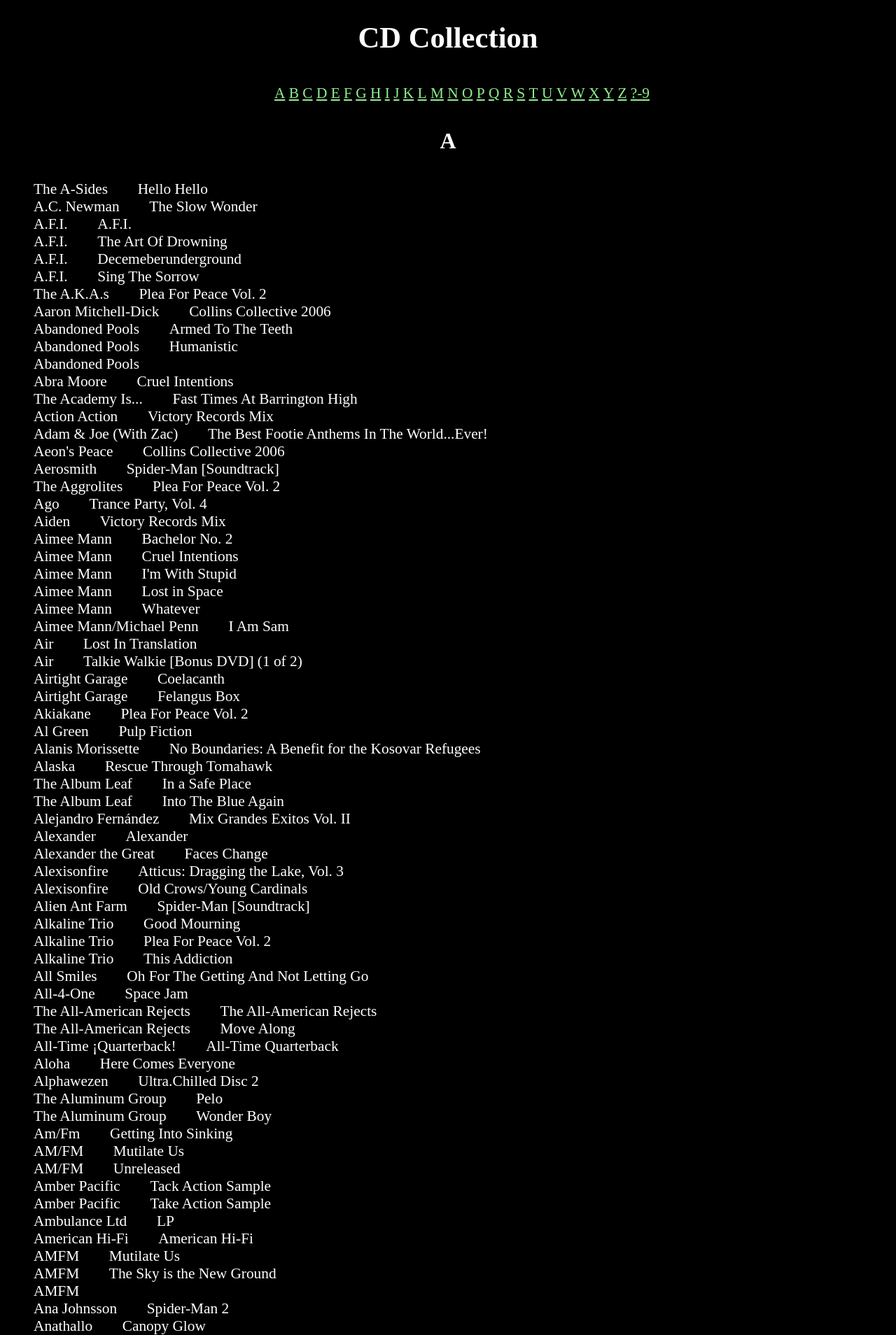
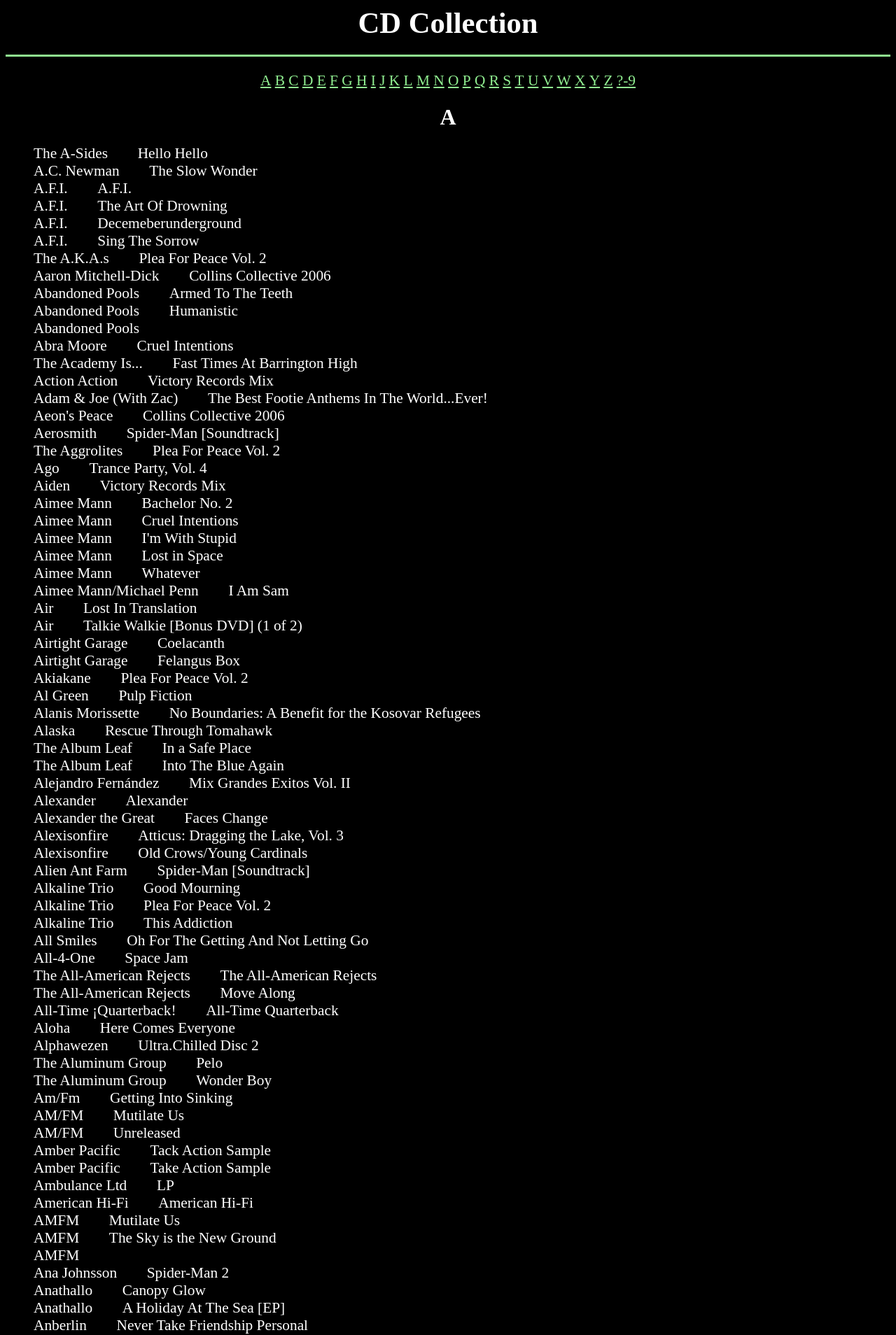
Before and after one commit to brgibson/www, a PHP site: page /musiclibrary/musiclibrary.html in a window 1280 px wide. Shown: the top 1908 px of the page at 70% size. Run offline with PHP 8.4, Linux system fonts and the light colour scheme.

Commit message:
css changes - personal info updates - music library changse

```diff
--- a/base.css
+++ b/base.css
@@ -107,6 +107,24 @@
 	text-align: center;
 	margin-top: 2em;
 }
+.about ul {
+	padding-left: 0;
+}
+.about li {
+	display: inline-block;
+	padding: 0 .5em;
+}
+.about ul {
+	text-align: center;
+}
+.about a {
+	display: inline-block;
+	padding: 1em;
+	color: white;
+	border: solid lightgreen;
+	border-radius: .6em;
+	text-decoration: none;
+}
 
 /* experiments section */
 .experiments {
@@ -200,30 +218,44 @@
 }
 
 /* music library and shows pages */
-.music-library .content,
-.shows .content {
-	overflow: scroll;
+.music-library .quick-links,
+.shows .quick-links {
+	text-align: center;
 }
-.music-library .content ul,
+.music-library .quick-links ol,
+.shows .quick-links ol {
+	padding: 0;
+}
+.music-library .quick-links li,
+.shows .quick-links li {
+	display: inline;
+}
+.music-library .content ol,
 .shows .content ol {
 	border-bottom: lightgreen solid;
 	padding-bottom: 2em;
 	white-space: nowrap;
+	overflow: hidden;
 }
-.music-library .content li {
+.music-library .content li,
+.shows .content li {
 	display: block;
 }
-.music-library .quick-links,
-.shows .quick-links {
+.music-library h1,
+.shows h1 {
+	padding-top: 0;
+	border-bottom: solid lightgreen;
+}
+.music-library .title-container {
 	text-align: center;
 }
-.music-library .quick-links li {
+.music-library h2 {
 	display: inline;
 }
-.music-library h2 {
-	text-align: center;
+.music-library .content a {
+	float: right;
 }
-.music-library r { /* tag for artist */
+.music-library r { /* html tag represeting artist */
 	padding-right: 2em;
 }
 
--- a/games.html
+++ b/games.html
@@ -8,7 +8,7 @@
 </head>
 
 <body class="games">
-	<div class="row main">
+	<div class="row">
 		<div class="c3 beaker right"></div>
 
 		<div class="c6">
@@ -37,7 +37,7 @@
 			</div>
 		</div>
 
-		<div class="c3 beaker right"></div>
+		<div class="c3 beaker left"></div>
 	</div>
 </body>
 </html>
--- a/musiclibrary/musiclibrary.html
+++ b/musiclibrary/musiclibrary.html
@@ -7,9 +7,7 @@
 </head>
 
 <body class="music-library">
-
 <h1>CD Collection</h1>
-
 <div class="quick-links">
 	<ol>
 		<li><a href="#A">A</a></li>
@@ -41,10 +39,14 @@
 		<li><a href="#?-9">?-9</a></li>
 	</ol>
 </div>
+
 <div class="content">
 
+<div class="title-container">
 	<h2 id="A">A</h2>
-<ul>
+</div>
+
+<ol>
 <li><r>The A-Sides</r>Hello Hello</li>
 <li><r>A.C. Newman</r>The Slow Wonder</li>
 <li><r>A.F.I.</r>A.F.I.</li>
@@ -191,12 +193,13 @@
 <li><r>Azure Ray</r>Hold On Love</li>
 <li><r>Azure Ray</r>November [EP]</li>
 <li><r>Azure Ray</r>Saddle Creek 50 [Disc 2]</li>
-</ul>
-
-
+</ol>
+
+<div class="title-container">
 	<h2 id="B">B</h2><a href="#">top</a>
-
-<ul>
+</div>
+
+<ol>
 <li><r>B-Real, Busta Rhymes, Coolio, LL Cool J & Method Man</r>Space Jam</li>
 <li><r>B. B. King (With Carole King On Piano)</r>The Best Of The Blues</li>
 <li><r>B.B. King</r>The Best Of The Blues</li>
@@ -450,10 +453,13 @@
 <li><r>Butterfly Boucher & David Bowie</r>Shrek 2</li>
 <li><r>Buzzbomb</r>Collins Collective 2006</li>
 <li><r>Byrd</r>Dowland and Byrd: Goe Nightly Cares (1 of 2)</li>
-</ul>
-
+</ol>
+
+<div class="title-container">
 	<h2 id="C">C</h2><a href="#">top</a>
-<ul>
+</div>
+
+<ol>
 <li><r>Caesars</r>Paper Tigers</li>
 <li><r>The Caesars</r>39 Minutes Of Bliss</li>
 <li><r>Cafe Tacuba</r>SiNo</li>
@@ -611,10 +617,13 @@
 <li><r>Cursive</r>The Ugly Organ</li>
 <li><r>Cypress Hill</r>Black Sunday</li>
 <li><r>Cypress Hill</r>Cypress Hill</li>
-</ul>
-
+</ol>
+
+<div class="title-container">
 	<h2 id="D">D</h2><a href="#">top</a>
-<ul>
+</div>
+
+<ol>
 <li><r>D.H.T.</r>Trance Party, Vol. 4</li>
 <li><r>D.V.D.A.</r>South Park: Bigger, Longer & Uncut</li>
 <li><r>D'Angelo</r>Space Jam</li>
@@ -779,10 +788,13 @@
 <li><r>duverneay</r>http://music.download.com</li>
 <li><r>Dwarves</r>Plea For Peace Vol. 2</li>
 <li><r>Dynamite Boy</r>Dynamite Boy</li>
-</ul>
-
+</ol>
+
+<div class="title-container">
 	<h2 id="E">E</h2><a href="#">top</a>
-<ul>
+</div>
+
+<ol>
 <li><r>Eagle Eye Cherry</r>Desireless</li>
 <li><r>Eagle-Eye Cherry</r>Desireless</li>
 <li><r>Ear Pwr</r>Ear Pwr</li>
@@ -870,10 +882,13 @@
 <li><r>Explosions In The Sky</r>Take Care, Take Care, Take Care</li>
 <li><r>Explosions In The Sky</r>Those Who Tell The Truth Shall Die, Those Who Tell the Truth Shall Live Forever</li>
 <li><r>Extra Blue Kind</r>The Tide and the Undertow</li>
-</ul>
-
+</ol>
+
+<div class="title-container">
 	<h2 id="F">F</h2><a href="#">top</a>
-<ul>
+</div>
+
+<ol>
 <li><r>The Faint</r>Danse Macabre</li>
 <li><r>The Faint</r>Danse Macabre Remixes</li>
 <li><r>The Faint</r>English Tom Mix</li>
@@ -964,10 +979,13 @@
 <li><r>The Futureheads</r>The Futureheads</li>
 <li><r>The Futureheads</r>News & Tributes</li>
 <li><r>The Futureheads</r>This Is Not The World</li>
-</ul>
-
+</ol>
+
+<div class="title-container">
 	<h2 id="G">G</h2><a href="#">top</a>
-<ul>
+</div>
+
+<ol>
 <li><r>Gabriel Fauré</r>Fauré: Requiem; Poulenc: Mass In G; Durufle: Requiem, Etc. [Disc 1]</li>
 <li><r>Gang Gang Dance</r>Eye Contact</li>
 <li><r>Garbage</r>Beautiful Garbage</li>
@@ -1072,10 +1090,13 @@
 <li><r>Guster</r>Lost and Gone Forever</li>
 <li><r>Guy Davis</r>A Nod to Bob: An Artists' Tribute to Bob Dylan on His 60th Birthday</li>
 <li><r>Gwenwed</r>Le Retour Du Bleu Métallique</li>
-</ul>
-
+</ol>
+
+<div class="title-container">
 	<h2 id="H">H</h2><a href="#">top</a>
-<ul>
+</div>
+
+<ol>
 <li><r>Hail Social</r>Hail Social</li>
 <li><r>Half-Handed Cloud</r>Cut Me Down & Count My Rings</li>
 <li><r>Hanover Saints</r>Facedown Records Sampler CD</li>
@@ -1148,10 +1169,13 @@
 <li><r>Human Highway</r>Moody Motorcycle</li>
 <li><r>Humans Bow Down</r>Let's Go Audio Calender (Bloomington March 2005)</li>
 <li><r>Hurricane No. 1</r>The Best Footie Anthems In The World...Ever!</li>
-</ul>
-
+</ol>
+
+<div class="title-container">
 	<h2 id="I">I</h2><a href="#">top</a>
-<ul>
+</div>
+
+<ol>
 <li><r>I Am Ghost</r>Tack Action Sample</li>
 <li><r>I Am Ghost</r>Take Action Sample</li>
 <li><r>I Was A Cub Scout</r>I Want You To Know That There Is Always Hope</li>
@@ -1206,10 +1230,13 @@
 <li><r>Ivy</r>For the Kids</li>
 <li><r>Ivy</r>In The Clear</li>
 <li><r>Ivy</r>Ultra Chilled, Vol. 2 (1 of 2)</li>
-</ul>
-
+</ol>
+
+<div class="title-container">
 	<h2 id="J">J</h2><a href="#">top</a>
-<ul>
+</div>
+
+<ol>
 <li><r>Jack Johnson</r>Brushfire Fairytales</li>
 <li><r>Jack Johnson</r>In Between Dreams</li>
 <li><r>Jack Johnson</r>On and On</li>
@@ -1313,10 +1340,13 @@
 <li><r>Jurassic 5</r>Feedback</li>
 <li><r>Justice</r>Cross</li>
 <li><r>Justin Timberlake</r>FutureSex / LoveSounds</li>
-</ul>
-
+</ol>
+
+<div class="title-container">
 	<h2 id="K">K</h2><a href="#">top</a>
-<ul>
+</div>
+
+<ol>
 <li><r>K'Jon</r>2 Fast 2 Furious</li>
 <li><r>Kaiser Chiefs</r>Off With Their Heads</li>
 <li><r>Kaki King</r>Legs to Make Us Longer</li>
@@ -1359,10 +1389,13 @@
 <li><r>Korn</r>No Boundaries: A Benefit for the Kosovar Refugees</li>
 <li><r>Kristen Barry</r>Cruel Intentions</li>
 <li><r>Kurt Vile</r>Smoke Ring for My Halo (Bonus Track Version)</li>
-</ul>
-
+</ol>
+
+<div class="title-container">
 	<h2 id="L">L</h2><a href="#">top</a>
-<ul>
+</div>
+
+<ol>
 <li><r>La Gusana Ciega</r>La Rueda Del Diablo</li>
 <li><r>La Ley</r>Crazy/Beautiful</li>
 <li><r>The La's</r>The La's [UK Bonus Tracks]</li>
@@ -1481,10 +1514,13 @@
 <li><r>Lying Dying Liars</r>Collins Collective 2006</li>
 <li><r>Lynnfield Pioneers</r>Everything Is Nice Vol. 3: Unreleased Tracks</li>
 <li><r>Lynnfield Pioneers</r>Everything Is Nice: The Matador Records 10th Anniversary Anthology [Disc 1]</li>
-</ul>
-
+</ol>
+
+<div class="title-container">
 	<h2 id="M">M</h2><a href="#">top</a>
-<ul>
+</div>
+
+<ol>
 <li><r>M People</r>Full Monty</li>
 <li><r>M. Ward</r>Hold Time</li>
 <li><r>M. Ward</r>Transfiguration Of Vincent</li>
@@ -1693,10 +1729,13 @@
 <li><r>My Morning Jacket</r>Heroes Original Soundtrack</li>
 <li><r>Mystery Jets</r>Making Dens</li>
 <li><r>Mystery Jets</r>Serotonin</li>
-</ul>
-
+</ol>
+
+<div class="title-container">
 	<h2 id="N">N</h2><a href="#">top</a>
-<ul>
+</div>
+
+<ol>
 <li><r>n.Lannon</r>Chemical Friends</li>
 <li><r>N*E*R*D Feat. Kelis & Pusha T</r>XXX [Disc 2]</li>
 <li><r>N& K vs. Denis the Menace feat. Alex Prince</r>Trance Party, Vol. 4</li>
@@ -1803,10 +1842,13 @@
 <li><r>Now It's Overhead</r>Saddle Creek 50 [Disc 1]</li>
 <li><r>Nurse & Soldier</r>Marginalia</li>
 <li><r>Nyles Lannon</r>Pressure</li>
-</ul>
-
+</ol>
+
+<div class="title-container">
 	<h2 id="O">O</h2><a href="#">top</a>
-<ul>
+</div>
+
+<ol>
 <li><r>Oasis</r>The Best Footie Anthems In The World...Ever!</li>
 <li><r>Oasis</r>Definitely Maybe</li>
 <li><r>Oasis</r>Don't Believe The Truth</li>
@@ -1858,10 +1900,13 @@
 <li><r>Outkast</r>Stankonia</li>
 <li><r>Owl City</r>Ocean Eyes</li>
 <li><r>Ozomatli</r>Street Signs</li>
-</ul>
-
+</ol>
+
+<div class="title-container">
 	<h2 id="P">P</h2><a href="#">top</a>
-<ul>
+</div>
+
+<ol>
 <li><r>Paco De Lucía</r>The Life Aquatic With Steve Zissou</li>
 <li><r>The Pains of Being Pure At Heart</r>Belong</li>
 <li><r>Panda Bear</r>Live at Governor's Island</li>
@@ -1999,10 +2044,13 @@
 <li><r>Pulp</r>Trainspotting</li>
 <li><r>Purity Ring</r>Shrines</li>
 <li><r>Pyotr Ilyich Tchaikovsky</r>Reitz Instrumental Music Program 2001-2002</li>
-</ul>
-
+</ol>
+
+<div class="title-container">
 	<h2 id="Q">Q</h2><a href="#">top</a>
-<ul>
+</div>
+
+<ol>
 <li><r>Q And Not U</r>Different Damage</li>
 <li><r>Quad City DJ's</r>Space Jam</li>
 <li><r>Quarashi</r>Orange County</li>
@@ -2012,10 +2060,13 @@
 <li><r>Queens Of The Stone Age</r>XXX [Disc 1]</li>
 <li><r>The Queers</r>Plea For Peace Vol. 2</li>
 <li><r>Quicksilver Messenger Service</r>Quicksilver Messenger Service</li>
-</ul>
-
+</ol>
+
+<div class="title-container">
 	<h2 id="R">R</h2><a href="#">top</a>
-<ul>
+</div>
+
+<ol>
 <li><r>R. Kelly</r>Space Jam</li>
 <li><r>R. Kelly Feat. Changing Faces & Jay-Z</r>Space Jam</li>
 <li><r>R.E.M.</r>Accelerate</li>
@@ -2149,10 +2200,13 @@
 <li><r>Ryan Adams & The Cardinals</r>Cold Roses [Disc 2]</li>
 <li><r>Ryan Adams & The Cardinals</r>Jacksonville City Nights</li>
 <li><r>Rymodee</r>Let's Go Audio Calender (Bloomington March 2005)</li>
-</ul>
-
+</ol>
+
+<div class="title-container">
 	<h2 id="S">S</h2><a href="#">top</a>
-<ul>
+</div>
+
+<ol>
 <li><r>Sabrina Chap</r>Oompa!</li>
 <li><r>Saddam Hussein</r>South Park: Bigger, Longer & Uncut</li>
 <li><r>Sage Francis</r>A Healty Distrust</li>
@@ -2420,10 +2474,13 @@
 <li><r>System Of A Down</r>Steal This Album!</li>
 <li><r>System Of A Down</r>System Of A Down</li>
 <li><r>System Of A Down</r>Toxicity</li>
-</ul>
-
+</ol>
+
+<div class="title-container">
 	<h2 id="T">T</h2><a href="#">top</a>
-<ul>
+</div>
+
+<ol>
 <li><r>T-Bone Walker</r>The Best Of The Blues</li>
 <li><r>T-Radd</r>http://music.download.com</li>
 <li><r>T.I.</r>T.I. Vs. T.I.P.</li>
@@ -2519,10 +2576,13 @@
 <li><r>Trunk Bound Regime ft. DJ Spare Change</r>Fresh Cuts Volume 4</li>
 <li><r>TV on the Radio</r>Desperate Youth, Blood Thirsty Babes</li>
 <li><r>Two Cow Garage</r>Speaking in Cursive</li>
-</ul>
-
+</ol>
+
+<div class="title-container">
 	<h2 id="U">U</h2><a href="#">top</a>
-<ul>
+</div>
+
+<ol>
 <li><r>Ugly Kid Joe</r>Pure 90's</li>
 <li><r>Umphrey's McGee</r>Live at Lollapalooza 2006: Umphrey's McGee</li>
 <li><r>Underoath</r>Define The Great Line</li>
@@ -2534,10 +2594,13 @@
 <li><r>Unwound</r>Everything Is Nice: The Matador Records 10th Anniversary Anthology [Disc 1]</li>
 <li><r>Urge Overkill</r>Pulp Fiction</li>
 <li><r>The Used</r>Vulnerable</li>
-</ul>
-
+</ol>
+
+<div class="title-container">
 	<h2 id="V">V</h2><a href="#">top</a>
-<ul>
+</div>
+
+<ol>
 <li><r>Vampire Weekend</r>Contra</li>
 <li><r>Vampire Weekend</r>Vampire Weekend</li>
 <li><r>Van Morrison</r>Moondance</li>
@@ -2576,10 +2639,13 @@
 <li><r>Void</r>Everything Is Nice: The Matador Records 10th Anniversary Anthology [Disc 2]</li>
 <li><r>Volcano</r>Paperwork</li>
 <li><r>Voodoo Glow Skulls</r>Firme</li>
-</ul>
-
+</ol>
+
+<div class="title-container">
 	<h2 id="W">W</h2><a href="#">top</a>
-<ul>
+</div>
+
+<ol>
 <li><r>Waldeck</r>Ultra Chilled, Vol. 2 (1 of 2)</li>
 <li><r>The Wallflowers</r>Bringing Down The Horse</li>
 <li><r>The Wallflowers</r>I Am Sam</li>
@@ -2662,10 +2728,13 @@
 <li><r>Wowser Bowser</r>Wowser Bowser</li>
 <li><r>The Wrens</r>The Meadowlands</li>
 <li><r>Wyclef Jean Featuring Stan, Kyle, Cartman, & Kenny</r>South Park: Chef Aid</li>
-</ul>
-
+</ol>
+
+<div class="title-container">
 	<h2 id="X">X</h2><a href="#">top</a>
-<ul>
+</div>
+
+<ol>
 <li><r>Xiu Xiu</r>The Air Force</li>
 <li><r>Xray Eyeballs</r>Not Nothing</li>
 <li><r>The xx</r>Coexist</li>
@@ -2673,10 +2742,13 @@
 <li><r>XYZR_KX</r>http://music.download.com</li>
 <li><r>Xzibit</r>Full Circle</li>
 <li><r>Xzibit</r>Restless</li>
-</ul>
-
+</ol>
+
+<div class="title-container">
 	<h2 id="Y">Y</h2><a href="#">top</a>
-<ul>
+</div>
+
+<ol>
 <li><r>Yeah Yeah Yeahs</r>Fever to Tell</li>
 <li><r>Yeah Yeah Yeahs</r>The Future Soundtrack for America</li>
 <li><r>Yeah Yeah Yeahs</r>It's Blitz!</li>
@@ -2701,10 +2773,13 @@
 <li><r>Youth Brigade</r>Plea For Peace Vol. 2</li>
 <li><r>Ysaÿe Quartet</r>The Royal Tenenbaums</li>
 <li><r>Yukon Blonde</r>"You Guys Are Awesome" Tour EP</li>
-</ul>
-
+</ol>
+
+<div class="title-container">
 	<h2 id="Z">Z</h2><a href="#">top</a>
-<ul>
+</div>
+
+<ol>
 <li><r>Zarah Leander</r>Inglourious Basterds</li>
 <li><r>Zebrahead</r>Orange County [Disc 2]</li>
 <li><r>The Zephyrs</r></li>
@@ -2719,10 +2794,13 @@
 <li><r>The Zutons</r>Who Killed...... The Zutons</li>
 <li><r>Zwan</r>Mary Star Of The Sea</li>
 <li><r> ZZZZ</r>Palm Reader</li>
-</ul>
-
+</ol>
+
+<div class="title-container">
 	<h2 id="?-9">?-9</h2><a href="#">top</a>
-<ul>
+</div>
+
+<ol>
 <li><r>はっぴいえんど</r>Lost In Translation</li>
 <li><r>五月天</r>Saddle Creek 50 [Disc 2]</li>
 <li><r>梶芽衣子</r>Kill Bill, Vol. 2</li>
@@ -2739,7 +2817,7 @@
 <li><r>+/-</r>Wicker Park Soundtrack</li>
 <li><r>+/-</r>Xs On Your Eyes</li>
 <li><r></r></li>
-</ul>
+</ol>
 
 </div> <!-- end "content" -->
 
```
Also changed, not shown: index.html (+4 -3 lines), shows.html (+51 -48 lines), 1 other file. Lines whose indentation alone changed are shown as unchanged.
